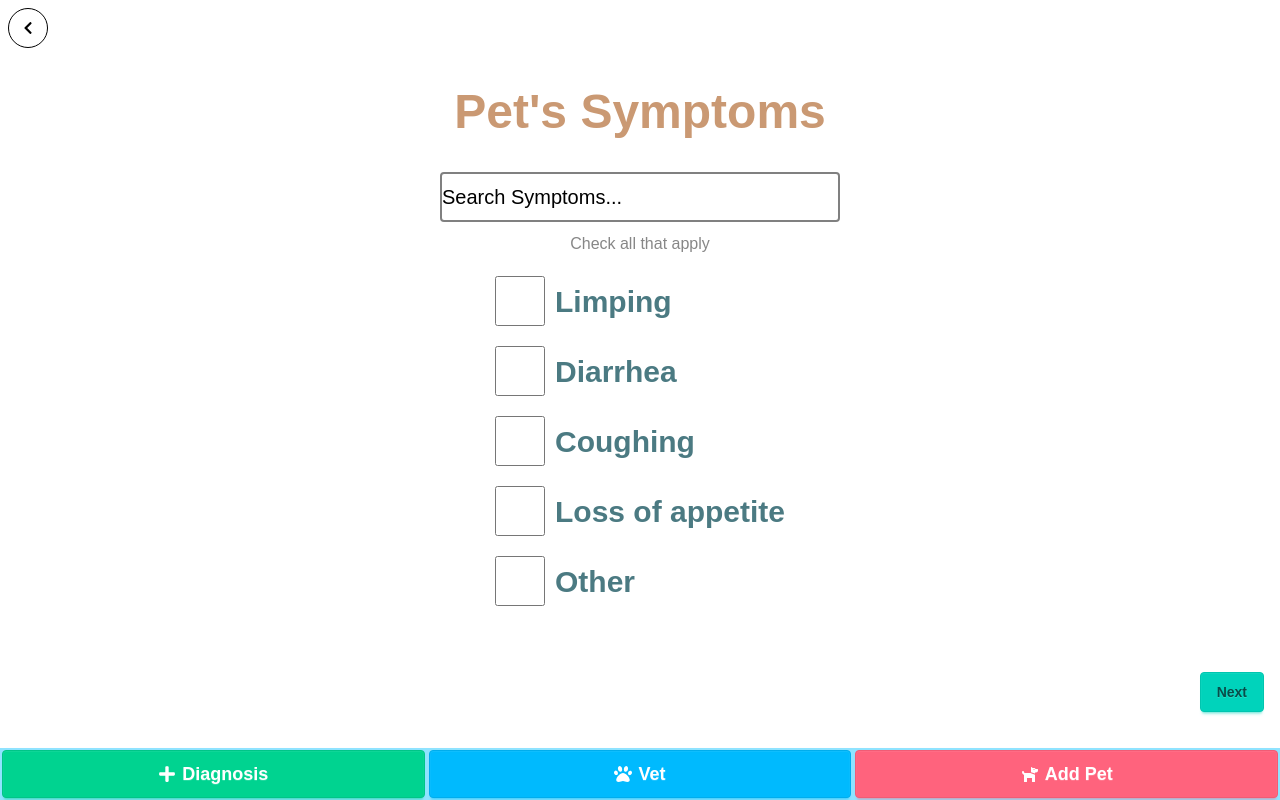
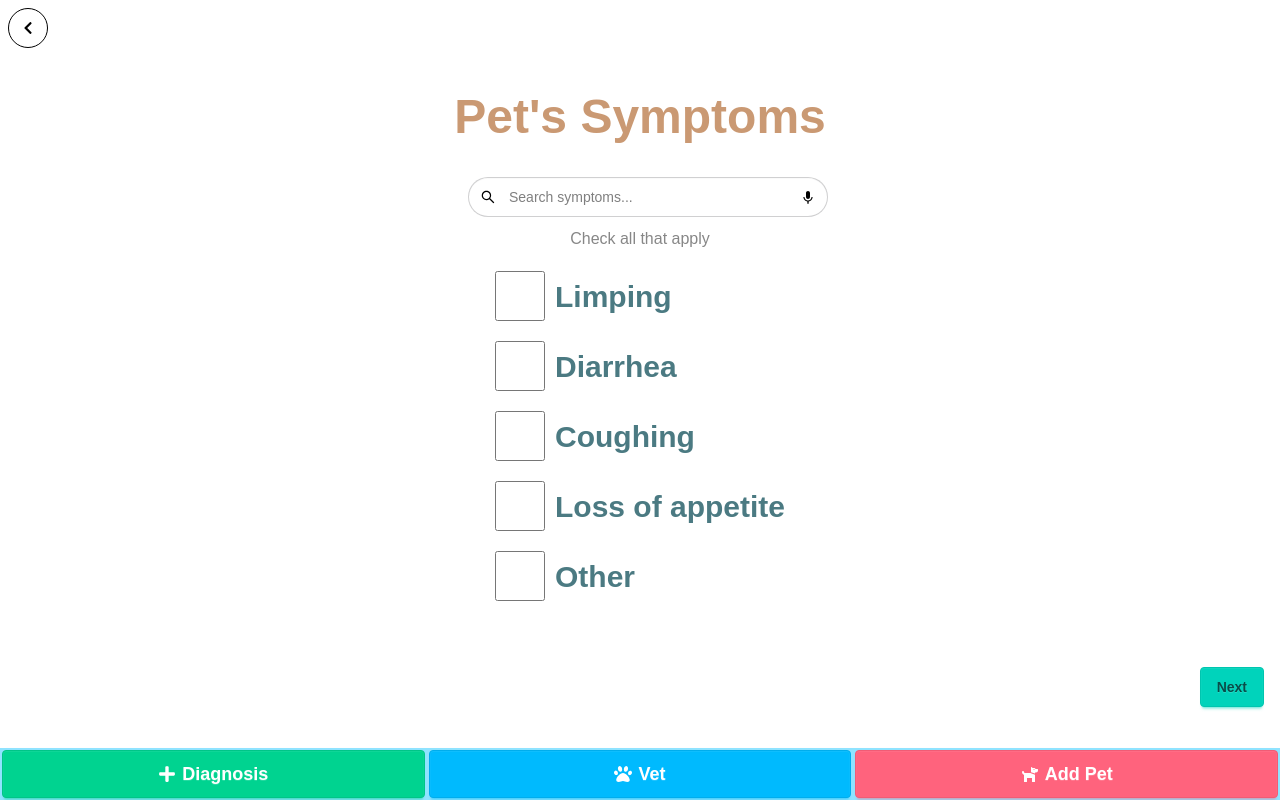
Before and after one commit to mmich3/Group-2-Petnosis, a React (Vite) app in the folder petnosis/: page /PetSymptoms in a window 1280 px wide. Built offline with nearby package versions, Linux system fonts and the light colour scheme.

Commit message:
Updated search bar on pet symptoms page

```diff
--- a/petnosis/src/pages/PetSymptoms.jsx
+++ b/petnosis/src/pages/PetSymptoms.jsx
@@ -3,6 +3,8 @@ import { Link } from 'react-router-dom';
 import Navbar from '../components/Navbar';
 import { FaChevronLeft } from 'react-icons/fa';
 import BackButton from '../components/BackButton';
+import Search from '../components/Search';
+import Voice from '../components/Voice';
 
 const PetSymptoms = () => {
   return (
@@ -12,9 +14,17 @@ const PetSymptoms = () => {
         <div className='hero-content mb-5 text-center'>
           <p className='text-5xl font-bold text-[#ca9973]'>Pet's Symptoms</p>
         </div>
-        <form>
-            <input style={{border: '2px solid grey', borderRadius: '4px', width: 400, height: 50, fontSize:20}} defaultValue={'Search Symptoms...'} onFocus={(e) => e.target.value = ''} type="text" />
-        </form>
+        <input
+                type='text'
+                className='pl-10 input input-bordered w-90 ml-4 rounded-full'
+                placeholder='Search symptoms...'
+                onChange={(e) => setName(e.target.value)}
+            />
+        <div style={{marginRight: 320, position: 'relative', top: -40}}>
+            <Search />
+            <Voice />
+        </div>
+
         <p style={{color: '#878787', padding: 10}}>Check all that apply</p>
         <div style={{display: 'flex', flexDirection: 'column', alignItems:'flex-start'}}>
             <div style={{display: 'flex', justifyContent: 'center', padding: 10}}>
```
